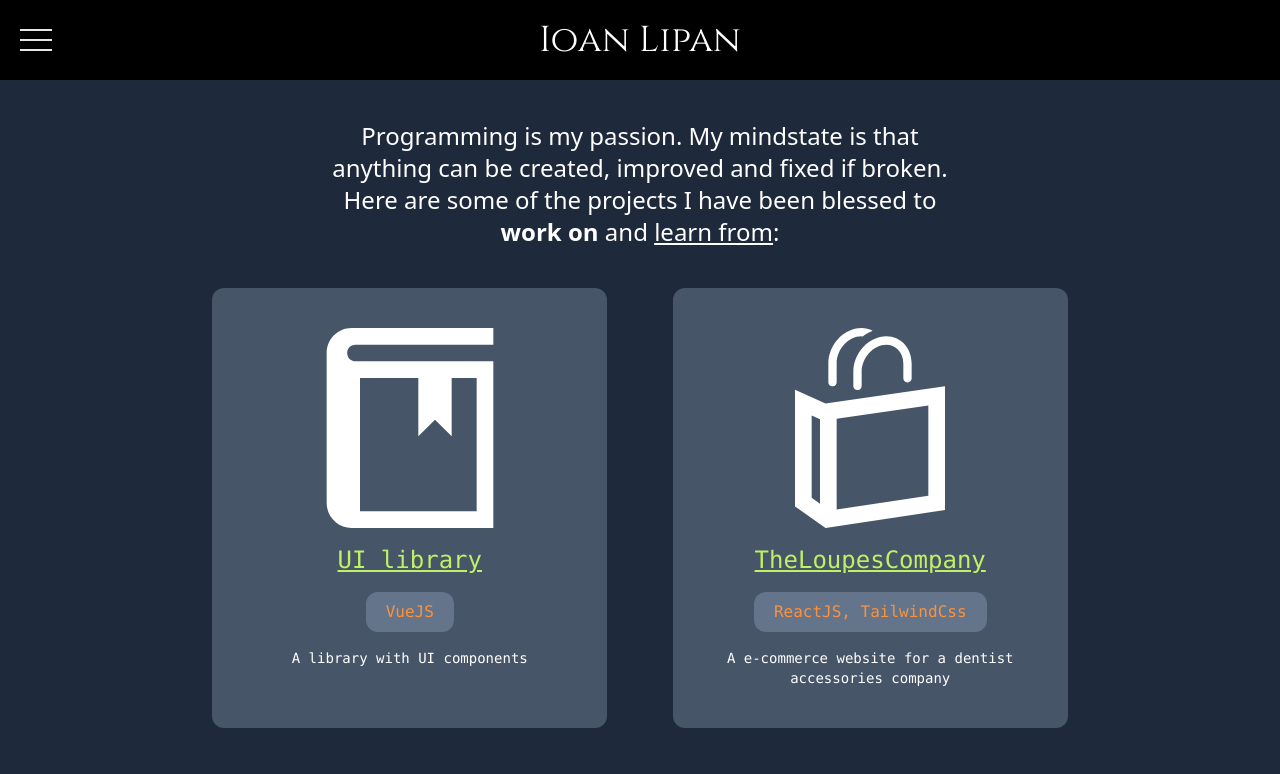
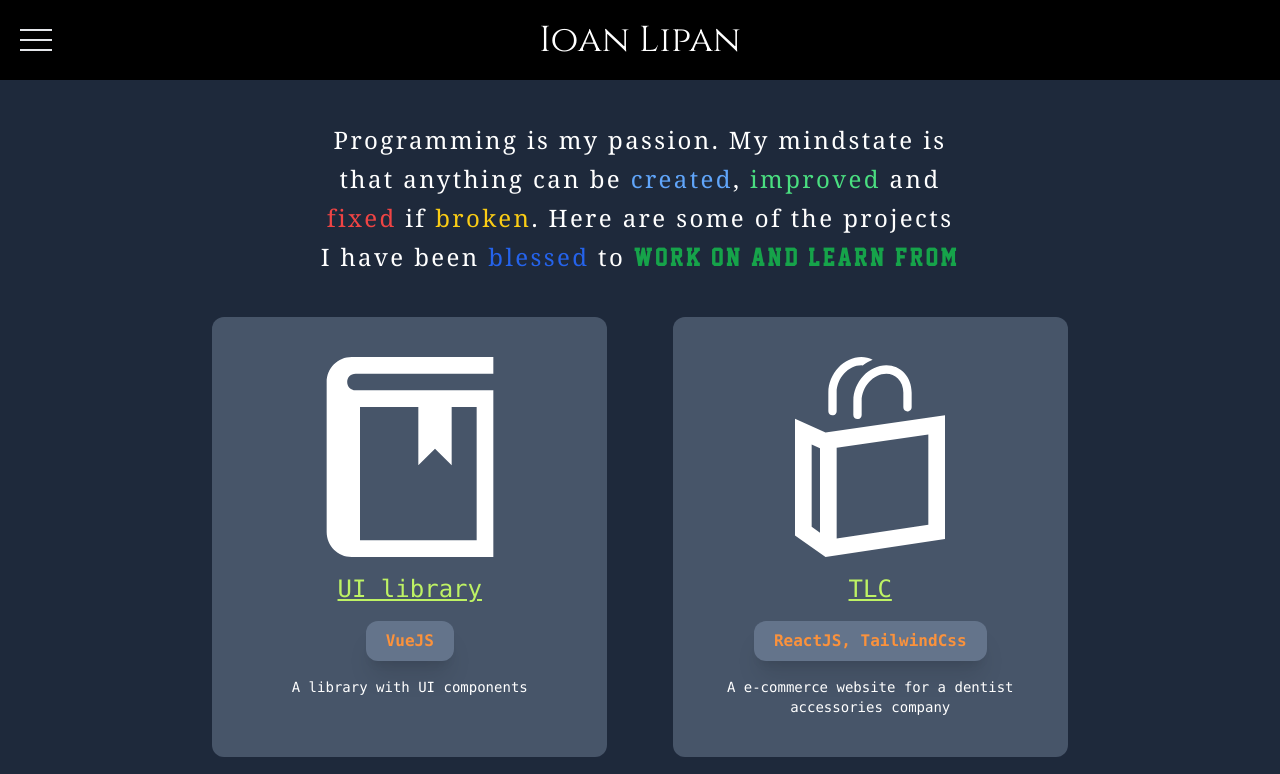
Before and after one commit to IoanLipan/ioanlipan, a Vue app: page / in a window 1280 px wide. Shown: the top 774 px of the page. Built offline with nearby package versions, Linux system fonts and the light colour scheme.

Commit message:
fix colors and padding web dev page

```diff
--- a/src/components/projectCard.vue
+++ b/src/components/projectCard.vue
@@ -1,9 +1,10 @@
 <template>
-  <div class="text-white font-mono flex flex-col text-center gap-4
-    p-10 w-[90%] lg:w-[40%] bg-slate-600 border-slate-600 rounded-xl mb-12" >
+  <div class="text-white font-mono flex flex-col text-center gap-4 p-4
+    sm:py-10 w-full md:w-[40%] bg-slate-600 border-slate-600 rounded-xl mb-12" >
     <SvgIcon :name="imageName" class="self-center fill-white" />
     <h3 class="text-2xl text-lime-300 underline">{{ title }}</h3>
-    <h4 class="text-orange-400 w-fit mx-auto px-5 py-2 border-slate-600 rounded-xl bg-slate-500">
+    <h4 class="text-orange-400 font-semibold shadow-xl
+     w-fit mx-auto px-5 py-2 border-slate-600 rounded-xl bg-slate-500">
       {{ usedTech }}
     </h4>
     <p class="text-sm">{{ description }}</p>
--- a/src/views/webDeveloperPage.vue
+++ b/src/views/webDeveloperPage.vue
@@ -1,18 +1,17 @@
 <template>
   <div class="grid-of-12-container">
-    <div class="text-white text-2xl text-center
+    <div class="text-white text-2xl text-center font-serif tracking-widest leading-relaxed
       col-start-2 col-span-10 md:col-start-4 md:col-span-6 pt-10">
       Programming is my passion. My mindstate is that anything can be
-      <span class="hover:text-blue-400 cursor-pointer">created</span>,
-      <span class="hover:text-green-400 cursor-pointer">improved</span> and
-      <span class="hover:text-red-500 cursor-pointer">fixed</span> if
-      <span class="hover:text-yellow-400 cursor-pointer">broken</span>. Here are some of the
-      projects I have been <span class="hover:text-blue-600 cursor-pointer">blessed</span> to
-      <span class="font-bold">work on</span> and
-      <span class="text-bold underline">learn from</span>:
+      <span class="text-blue-400">created</span>,
+      <span class="text-green-400">improved</span> and
+      <span class="text-red-500">fixed</span> if
+      <span class="text-yellow-400">broken</span>. Here are some of the
+      projects I have been <span class="text-blue-600">blessed</span> to
+      <span class="font-superstar text-green-600">work on and learn from</span>
     </div>
     <div class="cols-2-10">
-      <div class="text-normal p-10 flex flex-row flex-wrap justify-evenly">
+      <div class="text-normal p-5 sm:p-10 flex flex-row flex-wrap justify-evenly">
         <ProjectCard
           title="UI library"
           usedTech="VueJS"
@@ -20,7 +19,7 @@
           imageName="library"
         />
         <ProjectCard
-          title="TheLoupesCompany"
+          title="TLC"
           usedTech="ReactJS, TailwindCss"
           description="A e-commerce website for a dentist accessories company"
           imageName="e-commerce"
```
